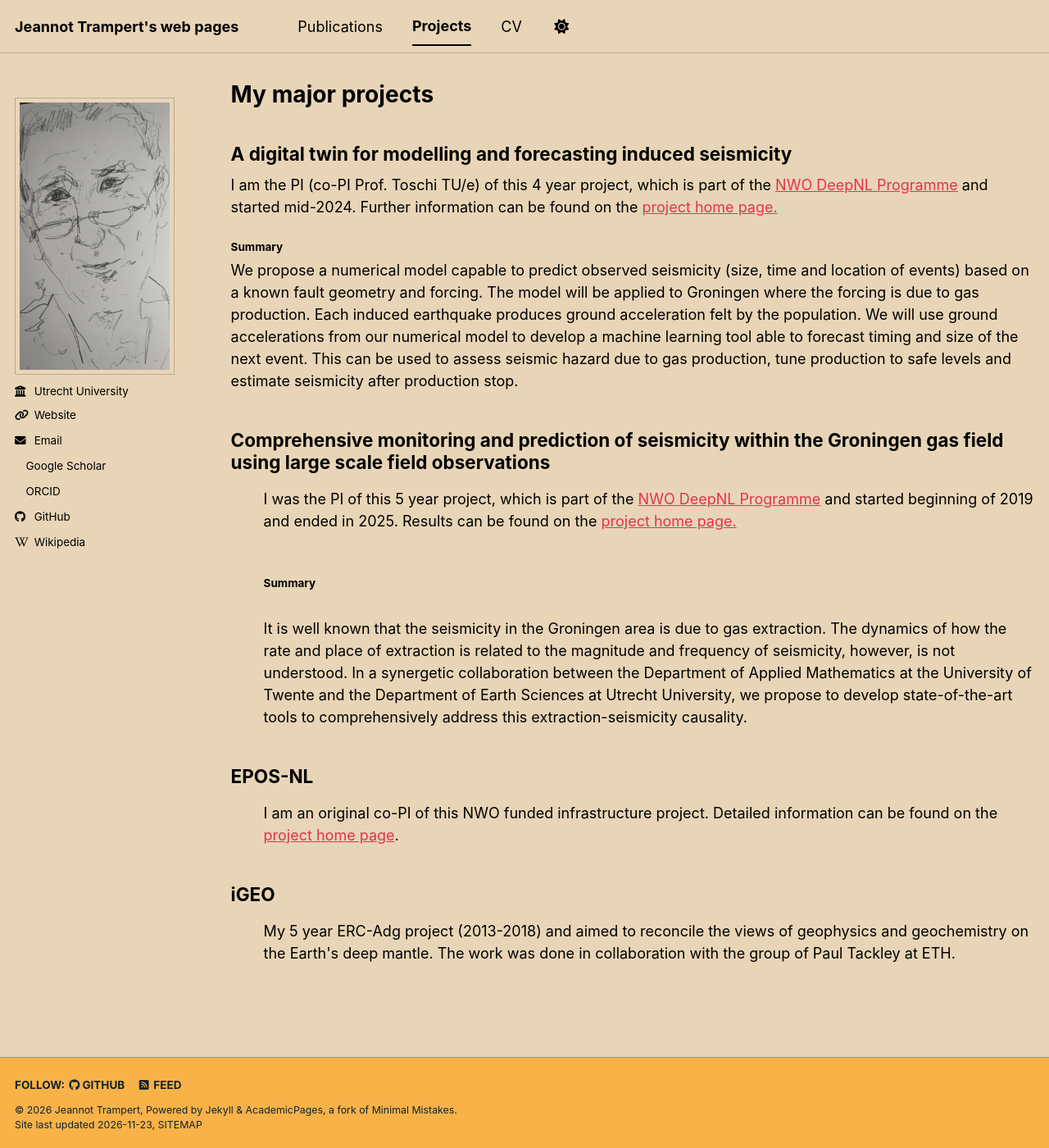
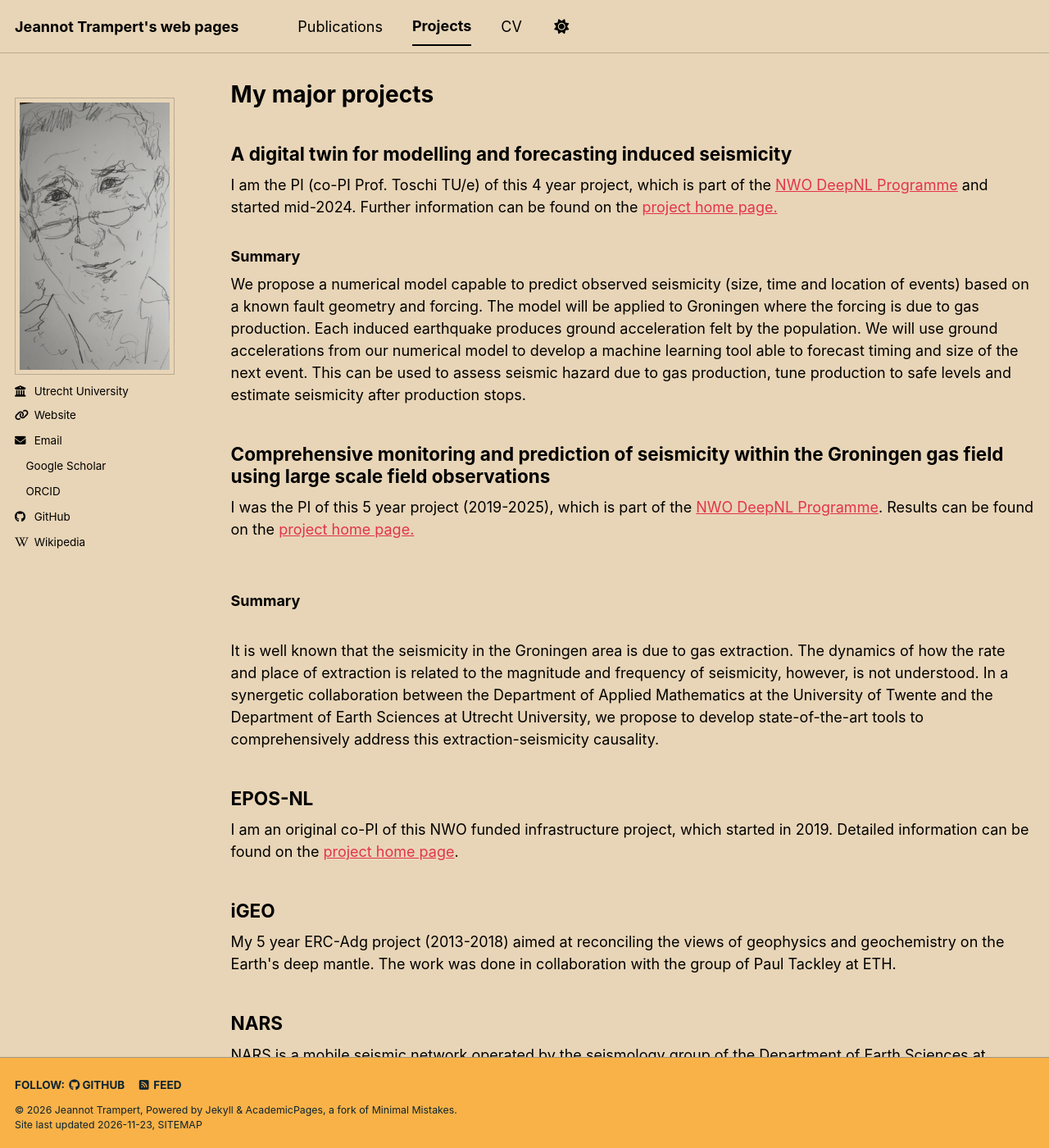
Before and after one commit to jeannot-trampert/jeannot-trampert.github.io, a Jekyll site: the page built from _pages/portfolio.html, in a window 1280 px wide and 1400 px high. Shown: the whole window at 82% size. Built offline with Jekyll 4.4.1, drawn with Linux system fonts in a browser that asks for light colours; a script bundle is joined from its source files by our own code; comment, search, counter and statistics services are not loaded; a style sheet for code colours, icons or effects is not loaded; some of the changed text lies outside the part shown.

Commit message:
Update project details and summaries in portfolio.html

```diff
--- a/_pages/portfolio.html
+++ b/_pages/portfolio.html
@@ -18,8 +18,8 @@ project, which is part of the <a
 href="https://www.nwo.nl/en/researchprogrammes/deepnl">NWO
 DeepNL Programme</a> and started mid-2024. Further
 information can be found on the <a
-href="https://seismologie.sites.uu.nl/research-projects/deepnl-3/">project home page.</a><br>
-<h4> Summary</h4>
+href="https://www.nwo.nl/en/projects/deepnl2023001">project home page.</a><br>
+<h3> Summary</h3>
 We propose a numerical model capable to predict observed
 seismicity (size, time and location of events) based on a
 known fault geometry and forcing. The model will be applied
@@ -30,22 +30,22 @@ numerical model to develop a machine learning tool able to
 forecast timing and size of the next event. This can be used
 to assess seismic hazard due to gas production, tune
 production to safe levels and estimate seismicity after
-production stop. <br>
+production stops. <br>
 </article>
+
 <article>
 <h2>
 <meta http-equiv="content-type" content="text/html;
 charset=UTF-8">
 Comprehensive monitoring and prediction of seismicity within
 the Groningen gas field using large scale field observations</h2>
-<ul>
-I was the PI of this 5 year project, which is part of the <a
+I was the PI of this 5 year project (2019-2025), which is part of the <a
 href="https://www.nwo.nl/en/researchprogrammes/deepnl">NWO
-DeepNL Programme</a> and started beginning of 2019 and ended in 2025.
+DeepNL Programme</a>.
 Results can be found on the <a
-href="https://seismologie.sites.uu.nl/research-projects/deepnl-2/">project home page.</a><br>
+href="https://www.nwo.nl/en/projects/ifili74576">project home page.</a><br>
 <br>
-<h4> Summary</h4>
+<h3> Summary</h3>
 <br>
 It is well known that the seismicity in the Groningen area
 is due to gas extraction. The dynamics of how the rate and
@@ -56,30 +56,36 @@ Mathematics at the University of Twente and the Department
 of Earth Sciences at Utrecht University, we propose to
 develop state-of-the-art tools to comprehensively address
 this extraction-seismicity causality. <br>
-</ul>
 </article>
+
 <article>
 <h2>
 <meta http-equiv="content-type" content="text/html;
 charset=UTF-8">
 EPOS-NL</h2>
-<ul>
-I am an original co-PI of this NWO funded infrastructure project.
+I am an original co-PI of this NWO funded infrastructure project, which started in 2019.
 Detailed information can be found on the <a
 href="https://epos-nl.nl/">project home page</a>.
-</ul>
 </article>
+
 <article>
 <h2>
 <meta http-equiv="content-type" content="text/html;
 charset=UTF-8">
 iGEO</h2>
-<ul>
-My 5 year ERC-Adg project (2013-2018) and aimed to
-reconcile the views of geophysics and geochemistry on the
+My 5 year ERC-Adg project (2013-2018) aimed at
+reconciling the views of geophysics and geochemistry on the
 Earth's deep mantle. The work was done in collaboration with
 the group of Paul Tackley at ETH.
-</ul>
+</article>
+
+<article>
+<h2>
+<meta http-equiv="content-type" content="text/html;
+charset=UTF-8">
+NARS</h2>
+NARS is a mobile seismic network operated by the seismology group of the Department of Earth Sciences at Utrecht University. It was the first digital mobile broadband seismic network (Nolet & Vlaar, 1982) and has been operational since 1983. NARS stations were deployed in various configurations within Europe through NARS projects (Europe, ILIHA, NL, DEEP, Netherlands, DeepNL Groningen) or as part of other projects (SVEKALAPKO, IberArray). NARS was also deployed around the Gulf of California (Baja) and in Botswana. Currently the stations are in the Netherlands as part of the NWO research program DeepNL. The instrumentation changed over the years. Detailed information can be found on the <a
+href="https://seismologie.sites.uu.nl/research-projects/nars/">project home page</a>.
 </article>
 
 {% for post in site.portfolio %}
```
